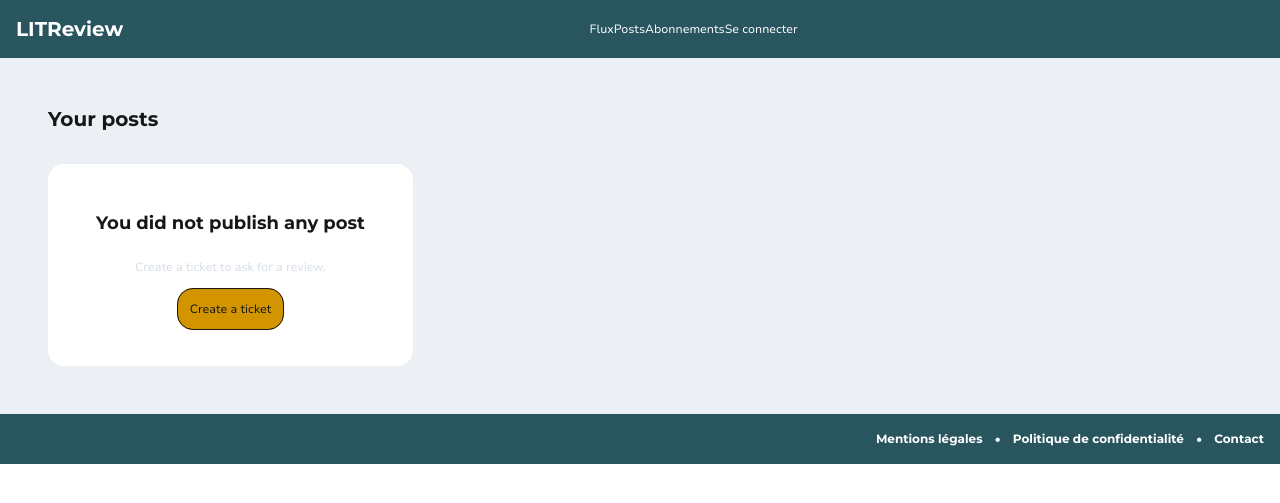
After one commit to Arnaud-Goguelin/ocpy09, a Django app: template feed/jinja2/feed/user_posts.html in a window 1280 px wide. The commit adds this page. Shown: the top 503 px of the page. Run offline with Django 5.2, Linux system fonts and the light colour scheme; the template is opened without the code that fills it, so the values that code supplies are empty.

Commit message:
feat(feed templates): create user_posts.html for UserPostsView and create a delete_button macro

```diff
--- /dev/null
+++ b/feed/jinja2/feed/user_posts.html
@@ -0,0 +1,119 @@
+{% extends "base.html" %}
+
+{% from "macros/button_macros.html" import action_button, delete_button %}
+{% from "macros/rating_macros.html" import star_rating_display %}
+
+{% block title %}Your posts{% endblock %}
+
+{% block css %}
+<link rel="stylesheet" href="{{ static('styles/components/button.css') }}">
+<link rel="stylesheet" href="{{ static('styles/components/card.css') }}">
+<link rel="stylesheet" href="{{ static('styles/components/star_rating.css') }}">
+{% endblock %}
+
+{% block content %}
+<section class="flex --column --align-start">
+    <h2 class="headline-xl mb-xl">Your posts</h2>
+
+    {% if posts %}
+        {% for post in posts %}
+            <article class="classic_card p-lg mb-lg width-100">
+                {% if post.__class__.__name__ == "Review" %}
+<!--                 displaying review and its ticket -->
+                    <header class="flex --space-between --align-center mb-md">
+                        <h3 class="headline-lg">You have published a review</h3>
+                        <time class="body-xs help-text">{{ post.time_created.strftime('%d.%m.%Y à %H:%M') }}</time>
+                    </header>
+
+                    <div class="mb-lg">
+                        <h4 class="card-title-lg mb-sm">{{ post.title }}</h4>
+
+                        <div class="mb-md">
+                            {{ star_rating_display(post.rating) }}
+                        </div>
+
+                        {% if post.content %}
+                            <p class="body-md mb-md">{{ post.content }}</p>
+                        {% endif %}
+
+                        <div class="flex --flex-start mb-lg">
+                            <a class="secondary-btn mr-sm" href="#">Update</a>
+                            {{ delete_button(url('reviews:delete', args=[post.id]), csrf_input, 'review') }}
+                        </div>
+                    </div>
+
+<!--                ticket related to review -->
+                    <div class="classic_card p-md" style="background-color: var(--color-grey-light);">
+                        <header class="flex --space-between --align-center mb-sm">
+                            <small class="body-xs semi-bold">Ticket - {{ post.ticket.user.username }}</small>
+                            <time class="body-2xs help-text">{{ post.ticket.time_created.strftime('%d.%m.%Y à %H:%M') }}</time>
+                        </header>
+
+                        <h5 class="card-title-md mb-sm">{{ post.ticket.title }}</h5>
+
+                        {% if post.ticket.content %}
+                            <p class="body-sm mb-sm">{{ post.ticket.content }}</p>
+                        {% endif %}
+
+                        {% if post.ticket.image %}
+                            <div class="ticket-image">
+                                <img src="{{ post.ticket.image.url }}" alt="Ticket image" class="border-radius-md" style="max-width: 200px; height: auto;">
+                            </div>
+                        {% endif %}
+                    </div>
+
+                {% else %}
+<!--                display a ticket alone -->
+                    <header class="flex --space-between --align-center mb-md">
+                        <h3 class="headline-lg">You have published a ticket</h3>
+                        <time class="body-xs help-text">{{ post.time_created.strftime('%d.%m.%Y à %H:%M') }}</time>
+                    </header>
+
+                    <div>
+                        <h4 class="card-title-lg mb-sm">{{ post.title }}</h4>
+
+                        {% if post.content %}
+                            <p class="body-md mb-md">{{ post.content }}</p>
+                        {% endif %}
+
+                        {% if post.image %}
+                            <div class="mb-md">
+                                <img src="{{ post.image.url }}" alt="Ticket image" class="border-radius-md" style="max-width: 200px; height: auto;">
+                            </div>
+                        {% endif %}
+
+                        <div class="flex --flex-start">
+                            <a class="secondary-btn mr-sm" href="#">Update</a>
+                            {{ delete_button(url('tickets:delete', args=[post.id]), csrf_input, 'ticket') }}
+                        </div>
+                    </div>
+                {% endif %}
+            </article>
+        {% endfor %}
+
+<!--     Pagination -->
+        {% if is_paginated %}
+            <nav class="flex --center mt-xl width-100" aria-label="Page navigation">
+                {% if page_obj.has_previous %}
+                    <a class="secondary-btn mr-sm" href="?page=1">First</a>
+                    <a class="secondary-btn mr-sm" href="?page={{ page_obj.previous_page_number }}">Previous</a>
+                {% endif %}
+
+                <span class="body-md semi-bold ml-sm mr-sm">Page {{ page_obj.number }} / {{ page_obj.paginator.num_pages }}</span>
+
+                {% if page_obj.has_next %}
+                    <a class="secondary-btn ml-sm" href="?page={{ page_obj.next_page_number }}">Next</a>
+                    <a class="secondary-btn ml-sm" href="?page={{ page_obj.paginator.num_pages }}">Last</a>
+                {% endif %}
+            </nav>
+        {% endif %}
+
+    {% else %}
+        <div class="classic_card p-2xl text-align-center">
+            <h3 class="headline-lg mb-lg">You did not publish any post</h3>
+            <p class="body-md help-text mb-lg">Create a ticket to ask for a review.</p>
+            <a class="primary-btn" href="#">Create a ticket</a>
+        </div>
+    {% endif %}
+</section>
+{% endblock %}
--- a/litrevu/jinja2/macros/button_macros.html
+++ b/litrevu/jinja2/macros/button_macros.html
@@ -1,7 +1,7 @@
 {# templates/jinja2/macros/button_macros.html #}
 
 <!--standard button macro-->
-{% macro action_buttons(primary_text="Send", primary_type="submit", cancel_url=None, cancel_text="Cancel",
+{% macro action_button(primary_text="Send", primary_type="submit", cancel_url=None, cancel_text="Cancel",
 cancel_class="primary-btn") %}
 <div class="flex --flex-start mb-md">
     {% if cancel_url %}
@@ -12,3 +12,14 @@ cancel_class="primary-btn") %}
     </button>
 </div>
 {% endmacro %}
+
+<!--delete button with confirmation-->
+{% macro delete_button(action_url, csrf_token, item_type="item", button_text="Delete", css_class="secondary-btn") %}
+<form method="post" action="{{ action_url }}" style="display: inline;">
+    {{ csrf_token|safe }}
+    <button type="submit" class="{{ css_class }}"
+            onclick="return confirm('Are you sure you want to delete this {{ item_type }}?')">
+        {{ button_text }}
+    </button>
+</form>
+{% endmacro %}
```
